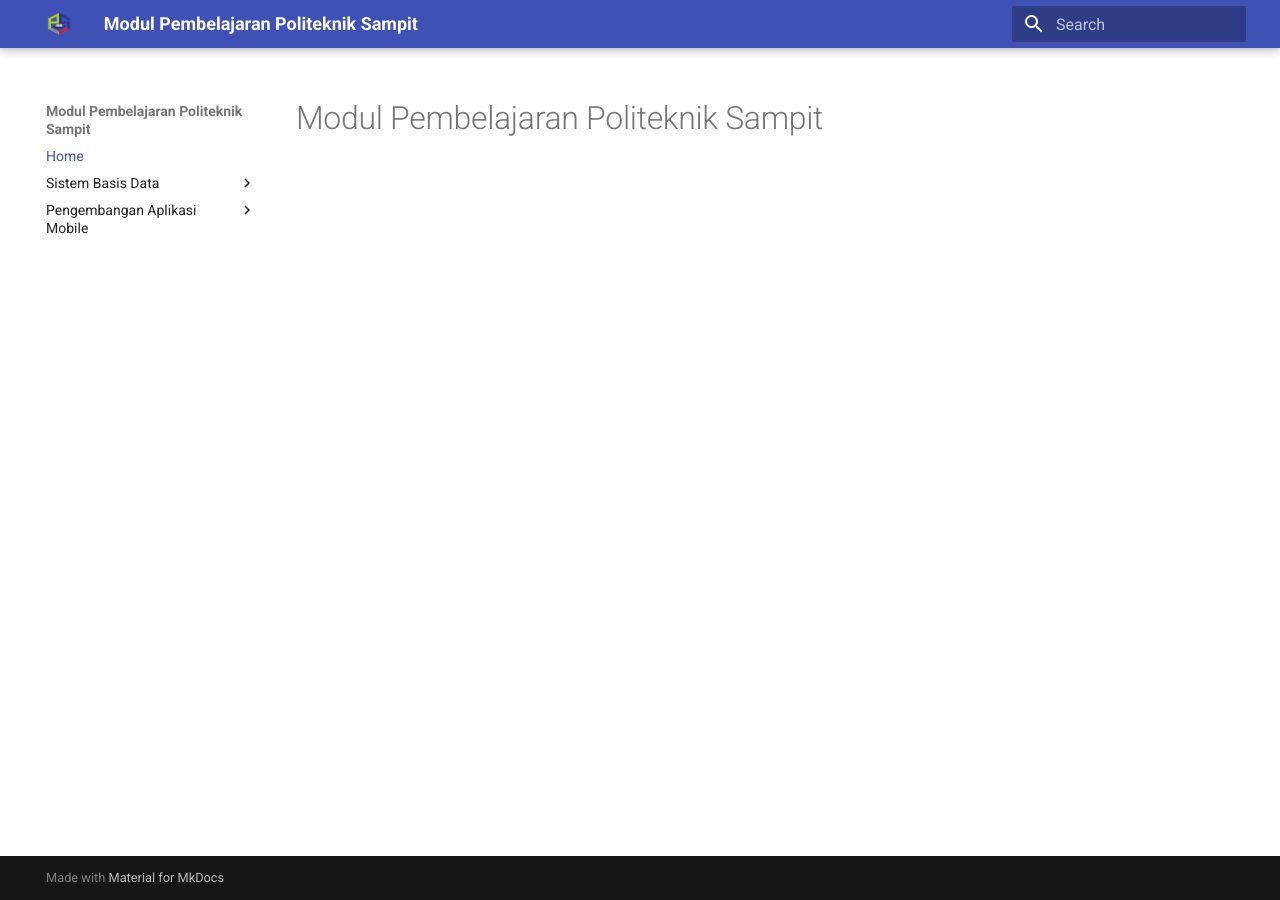
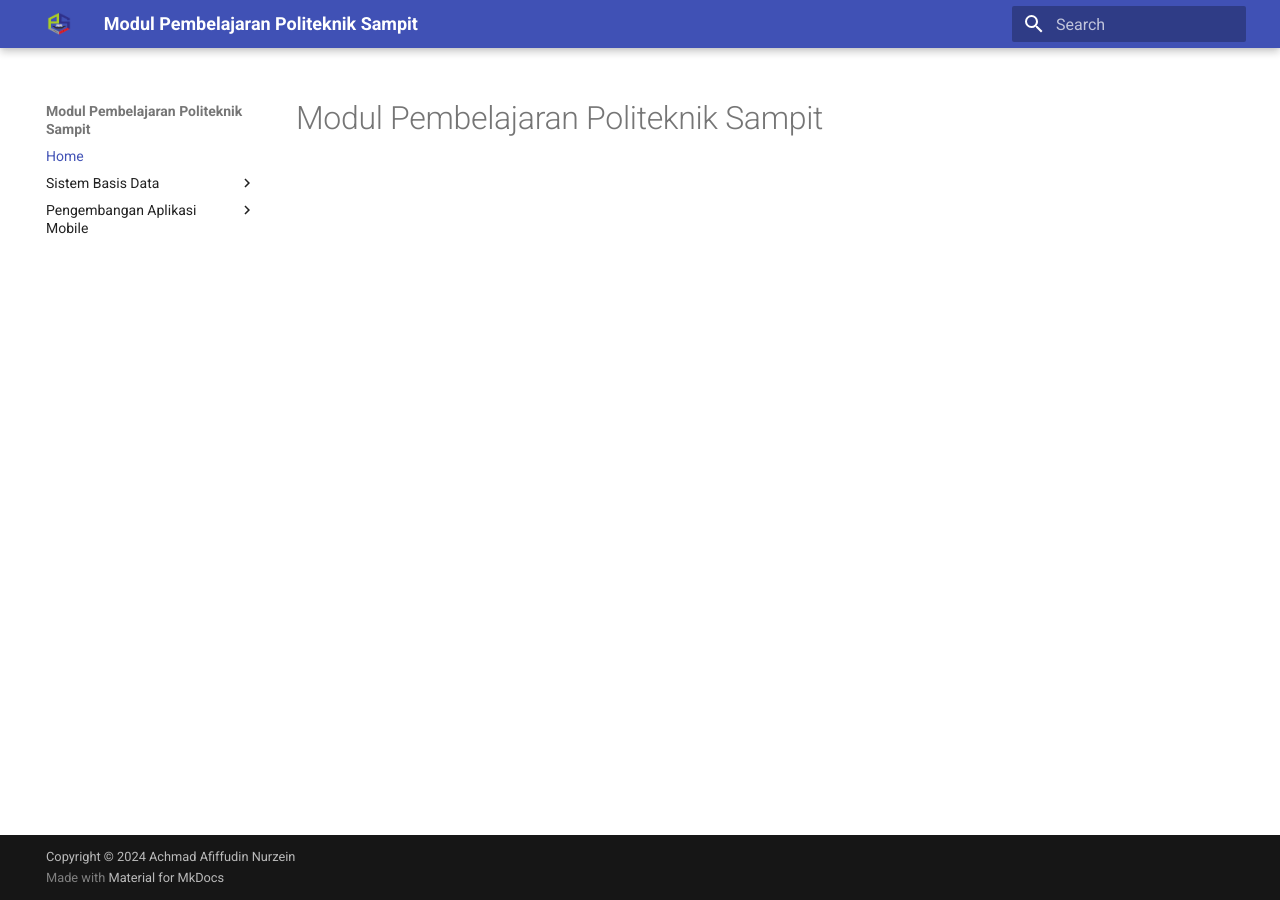
Before and after one commit to afifnz/modul-basis-data, an MkDocs documentation site: the page built from docs/index.md, in a window 1280 px wide. Built offline with MkDocs 1.6.1 and Material for MkDocs 9.7.7, drawn with Linux system fonts in a browser that asks for light colours.

Commit message:
change copyright

```diff
--- a/mkdocs.yml
+++ b/mkdocs.yml
@@ -2,6 +2,7 @@ site_name: Modul Pembelajaran Politeknik Sampit
 theme:
   name: material
   logo: assets/logo.png
+copyright: Copyright &copy; 2024 Achmad Afiffudin Nurzein
 nav:
   - Home: 'index.md'
   - 'Sistem Basis Data':
```
